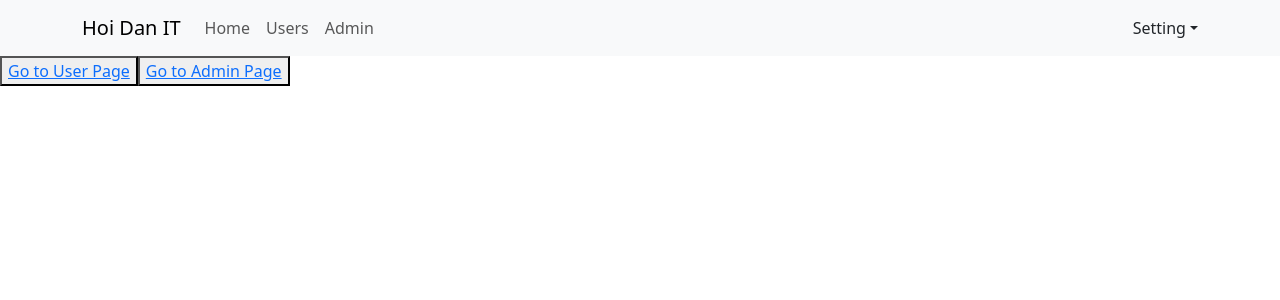
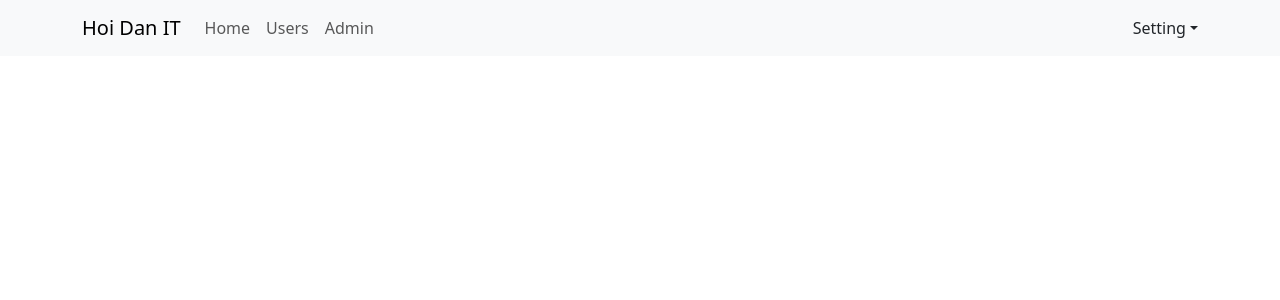
Before and after one commit to Anthony1821992/test-demo-react, a React (Create React App) app: page / in a window 1280 px wide. Shown: the top 300 px of the page. Built offline with nearby package versions, Linux system fonts and the light colour scheme.

Commit message:
video 49

```diff
--- a/src/App.js
+++ b/src/App.js
@@ -1,18 +1,18 @@
 import "./App.scss";
 import Header from "./components/Header/Header";
-import { Link } from "react-router-dom";
+import { Outlet } from "react-router-dom";
 
 const App = () => {
   return (
     <div className="app-container">
-      <Header />
-      <div>
-        <button>
-          <Link to={`/users`}>Go to User Page</Link>
-        </button>
-        <button>
-          <Link to={`/admin`}>Go to Admin Page</Link>
-        </button>
+      <div className="header-container">
+        <Header />
+      </div>
+      <div className="main-container">
+        <div className="sidenav-container"></div>
+        <div className="app-content">
+          <Outlet />
+        </div>
       </div>
     </div>
   );
--- a/src/index.js
+++ b/src/index.js
@@ -16,9 +16,10 @@
     <React.StrictMode>
       <BrowserRouter>
         <Routes>
-          <Route path="/" element={<App />} />
-          <Route path="users" element={<User />} />
-          <Route path="admin" element={<Admin />} />
+          <Route path="/" element={<App />}>
+            <Route path="users" element={<User />} />
+            <Route path="admin" element={<Admin />} />
+          </Route>
         </Routes>
       </BrowserRouter>
     </React.StrictMode>
```
